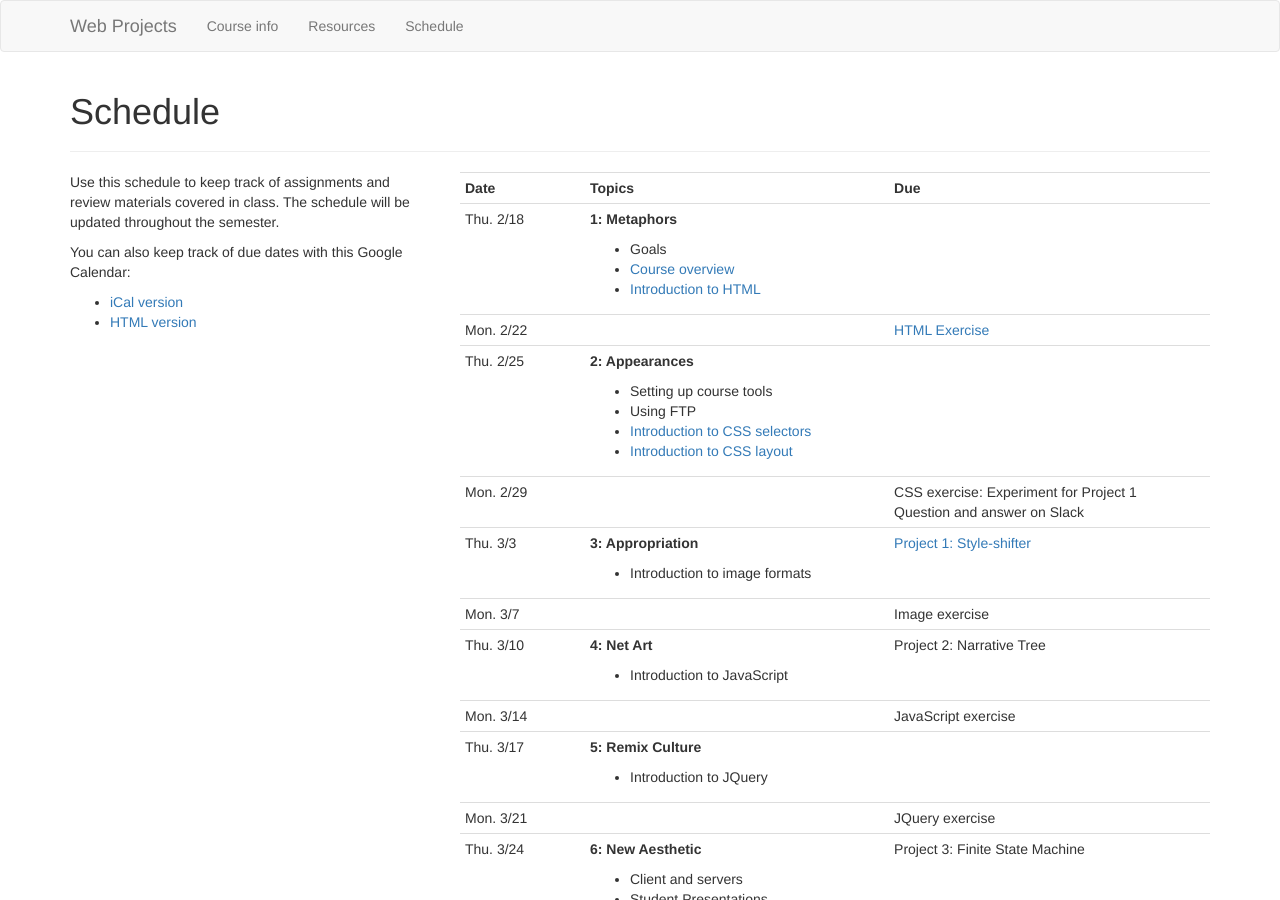
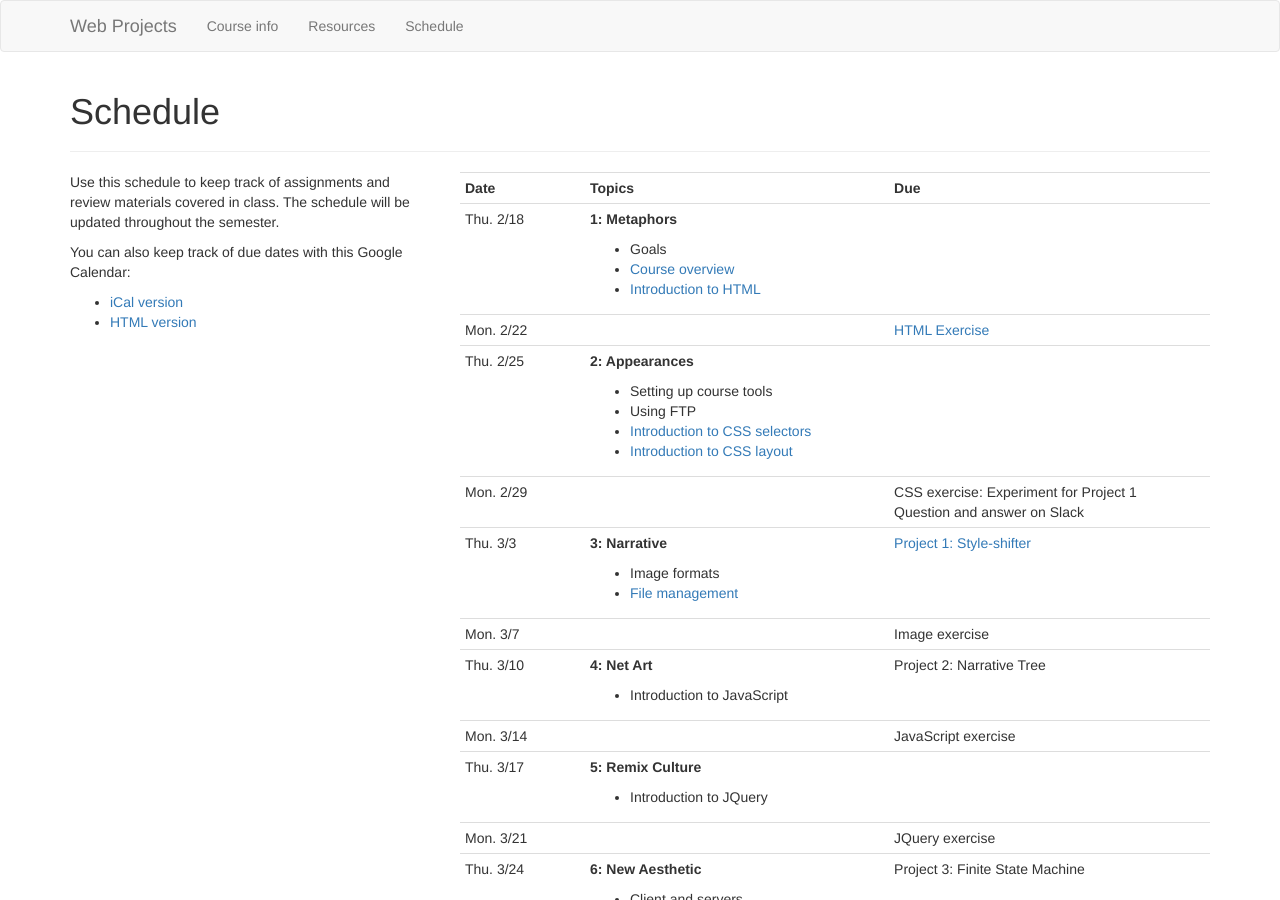
Before and after one commit to michelav/fa7-frameworks, a Jekyll site: the page built from schedule.html, in a window 1280 px wide and 900 px high. Built offline with Jekyll 4.4.1, drawn with Linux system fonts in a browser that asks for light colours.

Commit message:
Change week title and add link to file management presentation

```diff
--- a/schedule.html
+++ b/schedule.html
@@ -69,9 +69,10 @@ permalink: /schedule/
 <tr>
   <td class="date-cell"><date datetime="3-3-2016">Thu. 3/3</date></td>
   <td class="agenda-cell">
-    <p><strong>3: Appropriation</strong></p>
+    <p><strong>3: Narrative</strong></p>
     <ul>
-      <li>Introduction to image formats</li>
+      <li>Image formats</li>
+      <li><a href="/presentations/file-management.html">File management</a></li>
     </ul>
   </td>
   <td class="due-cell"><a href="https://github.com/Web-Projects-Course/project-1">Project 1: Style-shifter</a></td>
```
